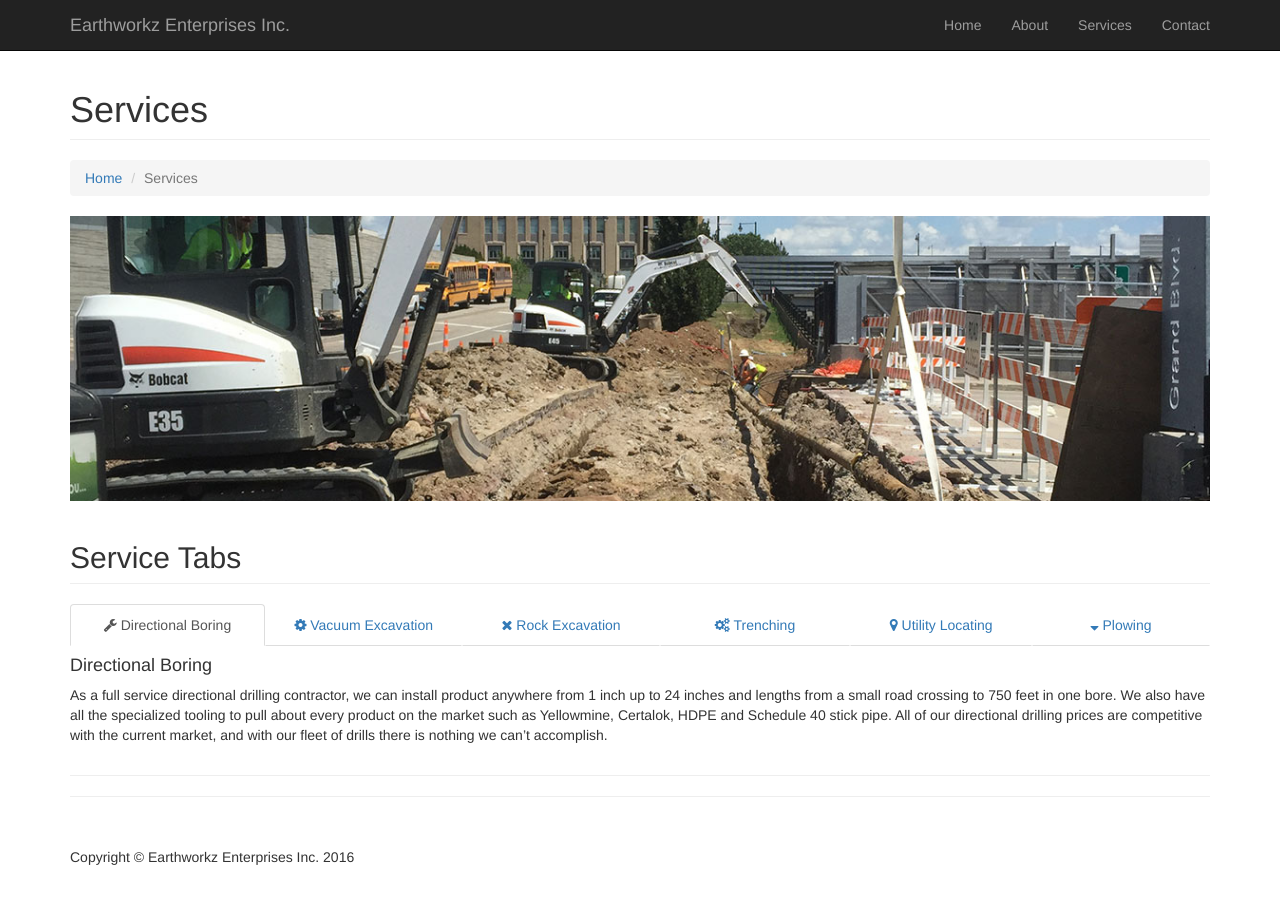
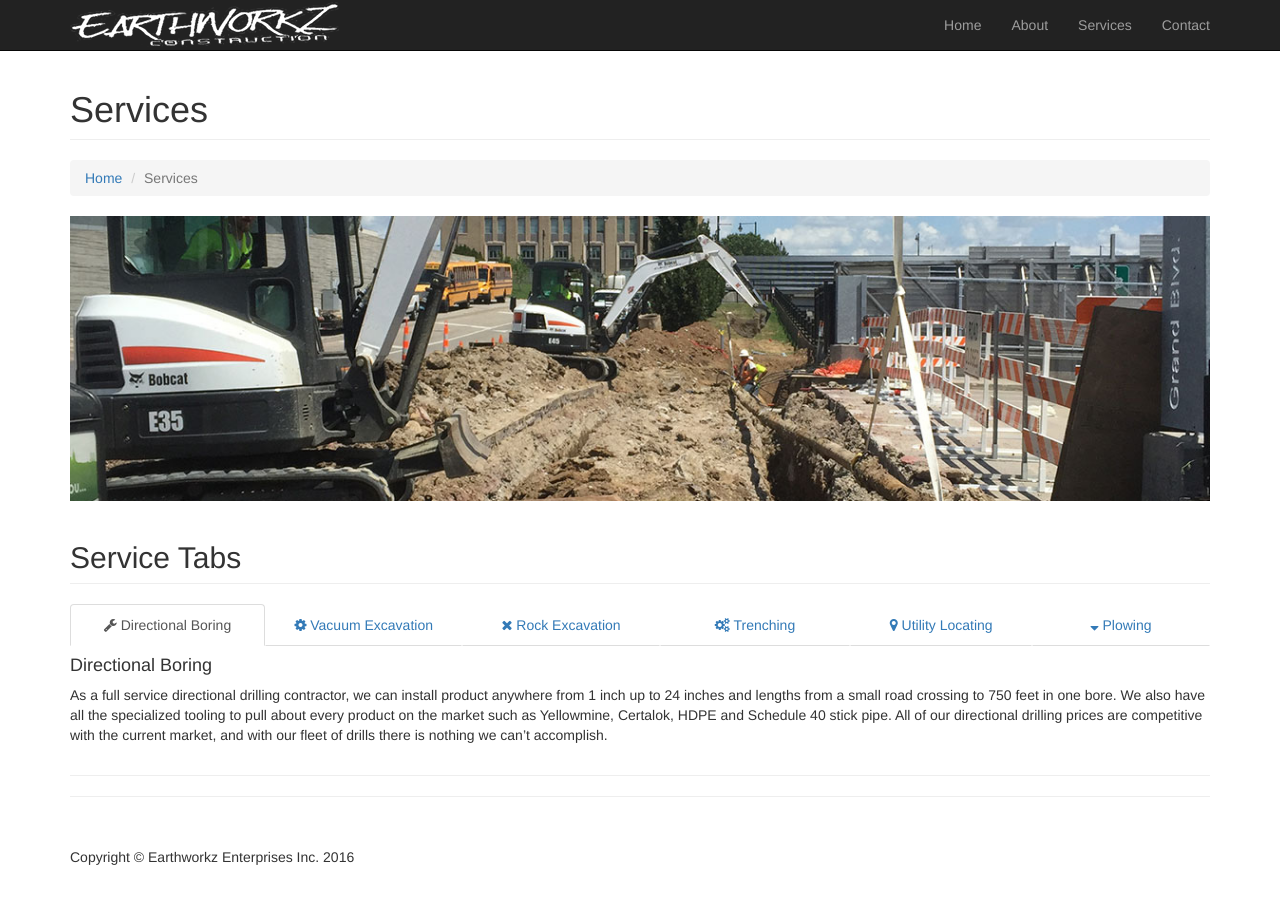
Before and after one commit to zachdyerdesign/earthworkzkc, a Jekyll site: the page built from services.html, in a window 1280 px wide and 927 px high. Shown: the top 904 px of the window. Built offline with Jekyll 4.4.1, drawn with Linux system fonts in a browser that asks for light colours.

Commit message:
Added logo

```diff
--- a/_includes/header.html
+++ b/_includes/header.html
@@ -9,7 +9,7 @@
                 <span class="icon-bar"></span>
                 <span class="icon-bar"></span>
             </button>
-            <a class="navbar-brand" href="index.html">{{ site.title }}</a>
+            <a class="navbar-brand" href="index.html"><img src="img/logo.png" alt="{{ site.title }}" class="logo"/></a>
         </div>
         <!-- Collect the nav links, forms, and other content for toggling -->
         <div class="collapse navbar-collapse" id="bs-example-navbar-collapse-1">
--- a/css/modern-business.css
+++ b/css/modern-business.css
@@ -40,6 +40,11 @@
     height: 100%;
     background-position: center;
     background-size: cover;
+}
+
+.logo {
+  position: relative;
+  top: -14px;
 }
 
 /* 404 Page Styles */
```
Also changed, not shown: img/logo.png (added).
